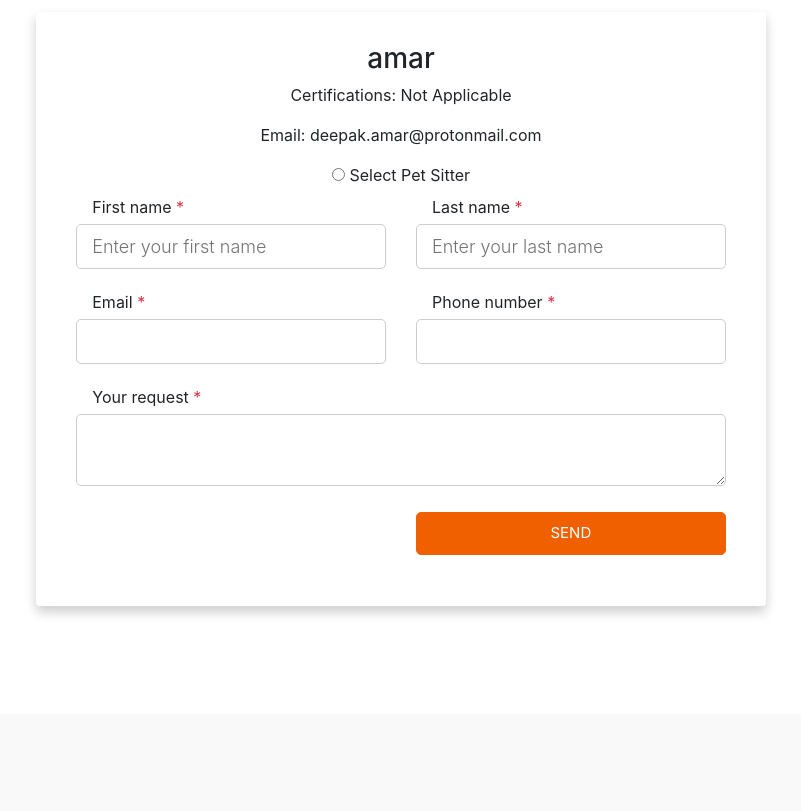
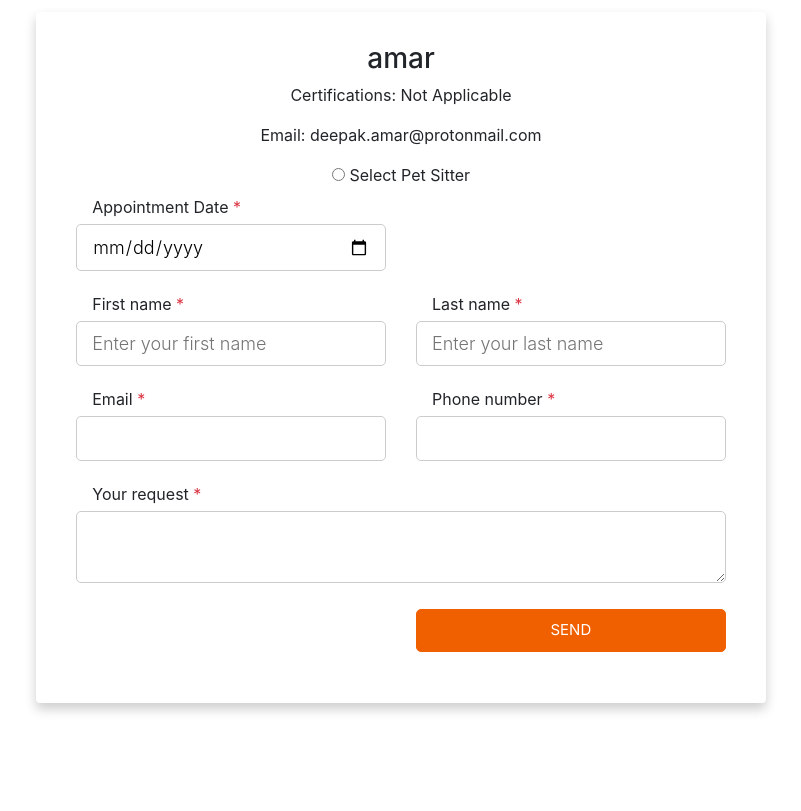
Before and after one commit to AmarDeepak/pet_sitter, a Django app: page /make-an-appointment/ in a window 1280 px wide. Shown: the part 462-1273 px from the top of the page, without its empty margins (239-1040 px from the left). Before the commit the page ends 1076 px from the top, so only its background shows below. Run offline with Django 3.2, Linux system fonts and the light colour scheme; data comes from the database, SQL or seed files in the repository; both versions use the stored data as it was after the commit; some libraries are stand-ins or nearby versions.

Commit message:
PET-010 | manage appointment uptdated

```diff
--- a/dashboard/forms.py
+++ b/dashboard/forms.py
@@ -9,4 +9,4 @@ class AppointmentForm(forms.ModelForm):
 
     class Meta:
         model = Appointment
-        fields = ['first_name', 'last_name', 'email','phone', 'selected_pet_sitter']
+        fields = ['first_name', 'last_name', 'email','phone','appointment_date', 'sitter','user', 'selected_pet_sitter']
--- a/dashboard/models.py
+++ b/dashboard/models.py
@@ -22,6 +22,7 @@ class Appointment(models.Model):
     phone = models.CharField(max_length=50)
     request = models.TextField(blank=True)
     sent_date = models.DateField(auto_now_add=True)
+    appointment_date = models.DateField(auto_now_add=False, null=True, blank=True)
     accepted = models.BooleanField(default=False)
     accepted_date = models.DateField(auto_now_add=False, null=True, blank=True)
     sitter = models.ForeignKey(PetSitter, on_delete=models.PROTECT)
--- a/dashboard/views.py
+++ b/dashboard/views.py
@@ -63,7 +63,8 @@ class AppointmentTemplateView(TemplateView):
         email = request.POST.get("email")
         mobile = request.POST.get("mobile")
         message = request.POST.get("request")
-        import pdb; pdb.set_trace()
+        appointment_date = request.POST.get("appointment_date")
+        # import pdb; pdb.set_trace()
         petowner = PetOwner.objects.filter(user=self.request.user).first()
         appointment = Appointment.objects.create(
             user = petowner,
@@ -71,6 +72,7 @@ class AppointmentTemplateView(TemplateView):
             last_name=lname,
             email=email,
             phone=mobile,
+            appointment_date=appointment_date,
             request=message,
             sitter=PetSitter.objects.get(id=request.POST.get('selected_pet_sitter')),
         )
@@ -122,9 +124,10 @@ class ManageAppointmentTemplateView(LoginRequiredMixin,ListView):
 
     def get_context_data(self,*args, **kwargs):
         import pdb
-        pdb.set_trace()
+        # pdb.set_trace()
         context = super().get_context_data(*args, **kwargs)
         context["pet_sitters"] = PetSitter.objects.all()
+        context["appointments"] = self.get_queryset()
 
         # appointments = Appointment.objects.filter(user=11)
         context.update({
--- a/templates/appointment.html
+++ b/templates/appointment.html
@@ -91,19 +91,26 @@
       <!-- Display other pet sitter information as needed -->
 
       <label>
-        <input type="radio" name="selected_pet_sitter" value="{{ pet_sitter.id }}">
+        <input type="radio" name="selected_pet_sitter" value="{{ pet_sitter.id }}" required>
         Select Pet Sitter
       </label>
     </div>
   {% endfor %}
 </div>
+                        <div class="row justify-content-between text-left">
+                <div class="form-group col-sm-6 flex-column d-flex">
+                    <label class="form-control-label px-3">Appointment Date<span class="text-danger"> *</span></label>
+                    <input type="date" id="appointment_date" name="appointment_date" required onchange="validate(7)">
+                </div>
+            </div>
+                        <div class="row justify-content-between text-left">
 
-                        <div class="row justify-content-between text-left">
                             <div class="form-group col-sm-6 flex-column d-flex">
                             <label class="form-control-label px-3">First name<span class="text-danger"> *</span>
                             </label>
                             <input required type="text" id="fname" name="fname" placeholder="Enter your first name" onblur="validate(1)">
                         </div>
+
 
                         <div class="form-group col-sm-6 flex-column d-flex">
                             <label class="form-control-label px-3">Last name<span class="text-danger"> *</span></label>
@@ -145,13 +152,15 @@
 {% endblock content %}
 
   {% block script %}
+
         function validate(val) {
+            console.log(val);
             v1 = document.getElementById("fname");
             v2 = document.getElementById("lname");
             v3 = document.getElementById("email");
             v4 = document.getElementById("mob");
-    v5 = document.getElementById("job");
             v6 = document.getElementById("ans");
+            v7 = document.getElementById("appointment_date");
 
             flag1 = true;
             flag2 = true;
@@ -159,13 +168,13 @@
             flag4 = true;
             flag5 = true;
             flag6 = true;
+            flag7 = true;
 
-    if(val>=1 || val==0) {
-    if(v1.value == "") {
+            if (val >= 1 || val == 0) {
+                if (v1.value == "") {
                     v1.style.borderColor = "red";
                     flag1 = false;
-    }
-    else {
+                } else {
                     v1.style.borderColor = "green";
                     flag1 = true;
                 }
@@ -201,16 +210,6 @@
             flag4 = true;
             }
             }
-    if(val>=5 || val==0) {
-    if(v5.value == "") {
-    v5.style.borderColor = "red";
-    flag5 = false;
-    }
-    else {
-    v5.style.borderColor = "green";
-    flag5 = true;
-    }
-    }
             if(val>=6 || val==0) {
             if(v6.value == "") {
             v6.style.borderColor = "red";
@@ -222,8 +221,33 @@
             }
             }
 
-    flag = flag1 && flag2 && flag3 && flag4 && flag5 && flag6;
+            if (val == 7 || val == 0) {
+                    var appointmentDateValue = v7.value;
+                    var currentDate = new Date();
+                    var selectedDate = new Date(appointmentDateValue);
 
-    return flag;
+                    if (appointmentDateValue === "") {
+                        v7.style.borderColor = "red";
+                        flag7 = false;
+                    } else if (selectedDate < currentDate) {
+                        console.log(selectedDate);
+                        console.log(currentDate);
+
+                        v7.style.borderColor = "red";
+                        flag7 = false;
+                    } else {
+                        v7.style.borderColor = "green";
+                        flag7 = true;
+                    }
+                }
+
+
+
+    flag = flag1 && flag2 && flag3 && flag4 && flag5 && flag6 && flag7;
+    if (!flag) {
+            // If any flag is true, prevent form submission
+            alert("Please fill out all required fields correctly.");
+            return false;
+        }
     }
  {% endblock script %}
```
Also changed, not shown: templates/manage-appointments.html (+8 -3 lines), dashboard/migrations/0003_appointment_appointment_date.py (added), db.sqlite3. Lines whose indentation alone changed are shown as unchanged.
